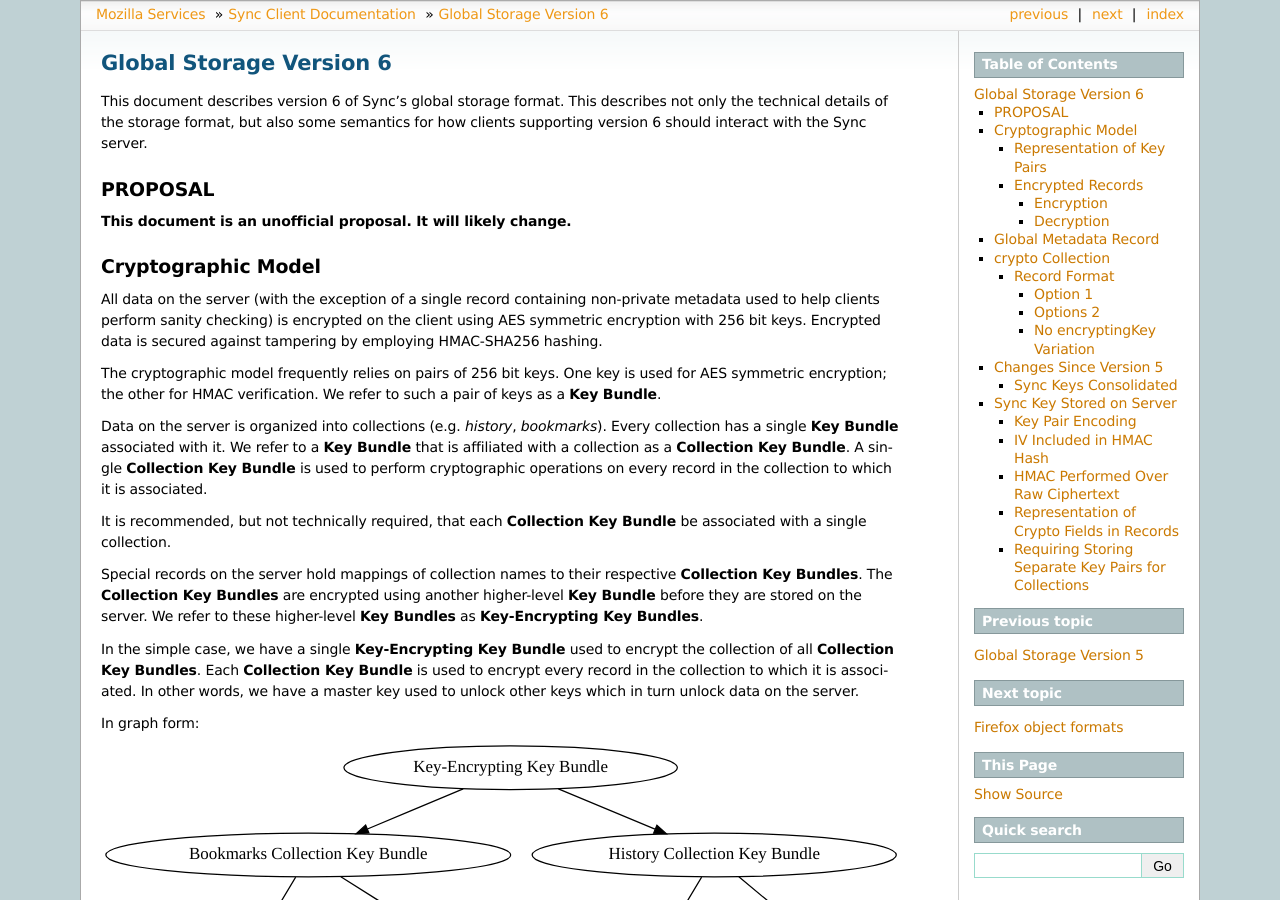
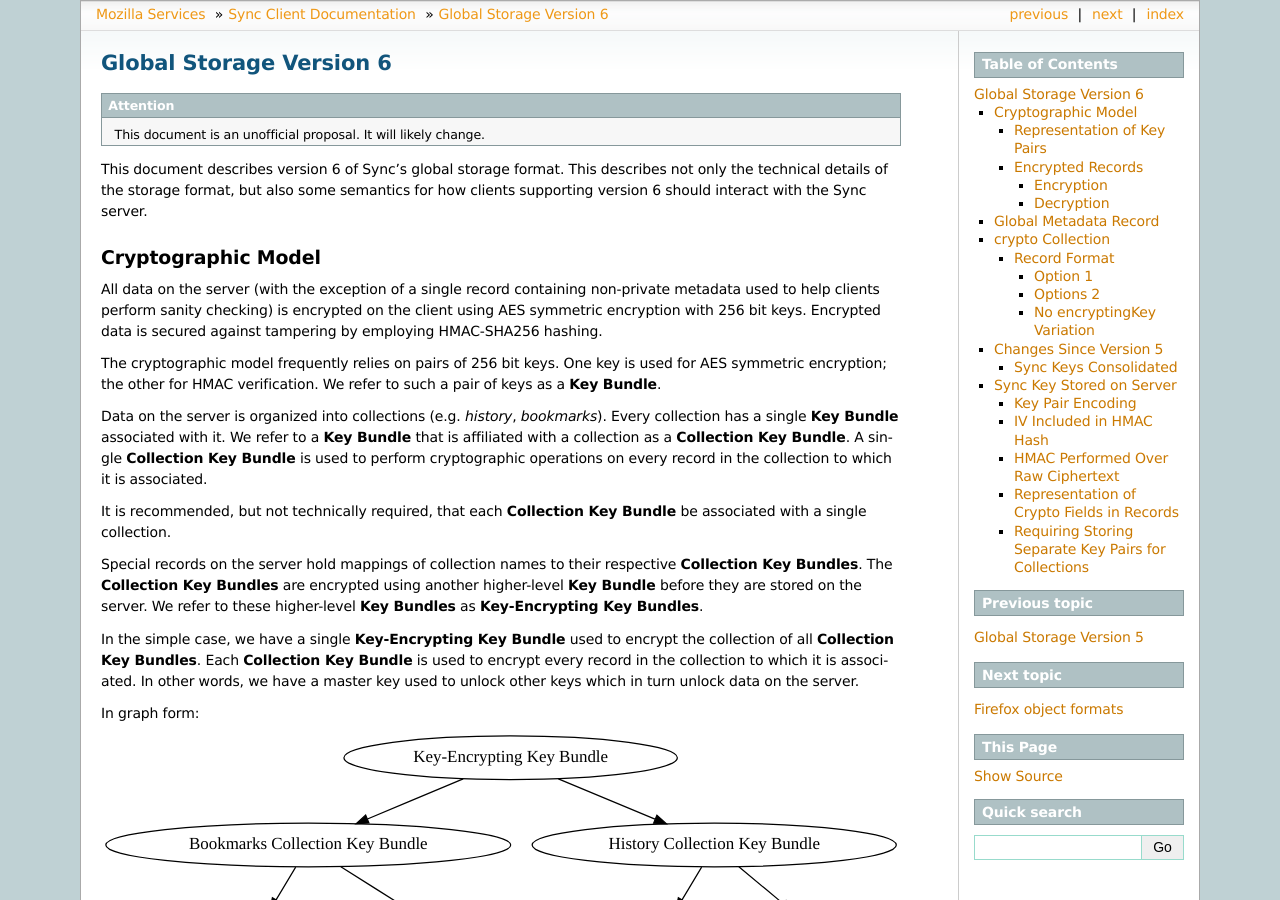
Before and after one commit to mozilla-services/docs, a Sphinx documentation site: the page built from source/sync/storageformat6.rst, in a window 1280 px wide and 900 px high. Built offline with Sphinx 7.4.7, drawn with Linux system fonts in a browser that asks for light colours.

Commit message:
[sync] use attention directive

```diff
--- a/source/sync/storageformat6.rst
+++ b/source/sync/storageformat6.rst
@@ -4,15 +4,14 @@
 Global Storage Version 6
 ========================
 
+.. attention::
+
+  This document is an unofficial proposal. It will likely change.
+
 This document describes version 6 of Sync's global storage format. This
 describes not only the technical details of the storage format, but also some
 semantics for how clients supporting version 6 should interact with the Sync
 server.
-
-PROPOSAL
-========
-
-**This document is an unofficial proposal. It will likely change.**
 
 Cryptographic Model
 ===================
```
